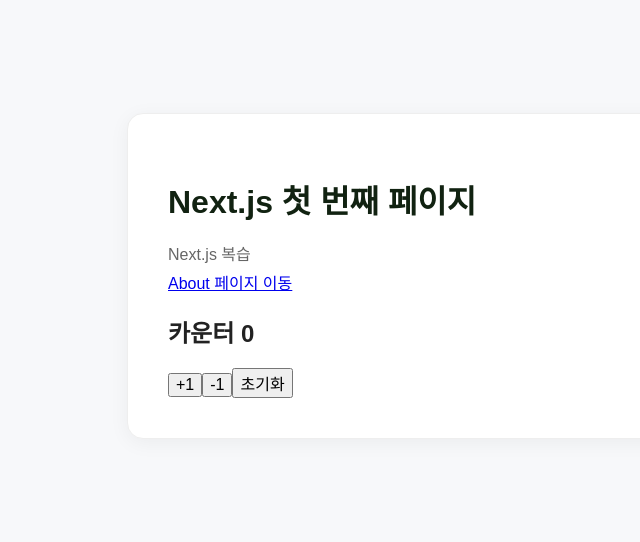
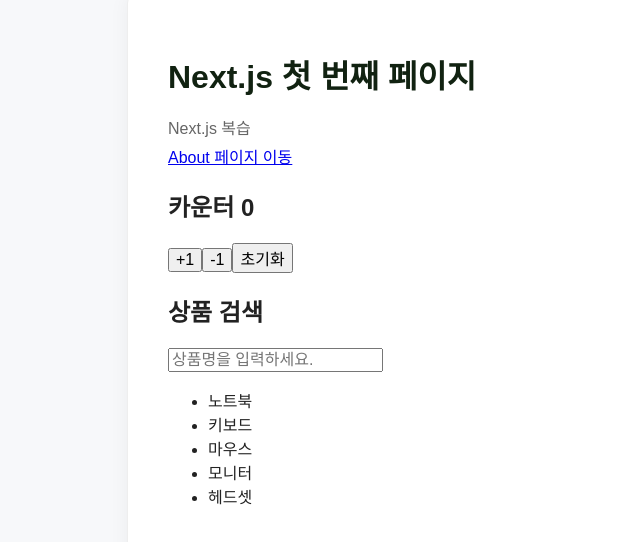
Before and after one commit to dang-96/react-next-practice, a Next.js app: page / in a window 1280 px wide. Shown: the part 124-666 px from the top of the page, without its empty margins (213-853 px from the left). Built offline with nearby package versions, Linux system fonts and the light colour scheme.

Commit message:
검색 기능

```diff
--- a/src/app/page.tsx
+++ b/src/app/page.tsx
@@ -1,6 +1,7 @@
 import Counter from "@/components/Counter";
 import Description from "@/components/main/Description";
 import Title from "@/components/main/Title";
+import Search from "@/components/Search";
 import Link from "next/link";
 
 export default function Home() {
@@ -12,6 +13,7 @@
 
         <Link href="/about">About 페이지 이동</Link>
         <Counter />
+        <Search />
       </section>
     </main>
   );
--- /dev/null
+++ b/src/components/Search.tsx
@@ -0,0 +1,38 @@
+"use client";
+
+import { useEffect, useState } from "react";
+
+const products = ["노트북", "키보드", "마우스", "모니터", "헤드셋"];
+
+export default function Search() {
+  const [search, setSearch] = useState<string>("");
+
+  const filterProducts = products.filter((product) => {
+    return product.includes(search);
+  });
+
+  useEffect(() => {
+    console.log(filterProducts);
+  }, [search]);
+
+  return (
+    <div>
+      <h2>상품 검색</h2>
+
+      <input
+        type="text"
+        value={search}
+        onChange={(e) => {
+          setSearch(e.target.value);
+        }}
+        placeholder="상품명을 입력하세요."
+      />
+
+      <ul>
+        {filterProducts.map((product) => {
+          return <li key={product}>{product}</li>;
+        })}
+      </ul>
+    </div>
+  );
+}
```
